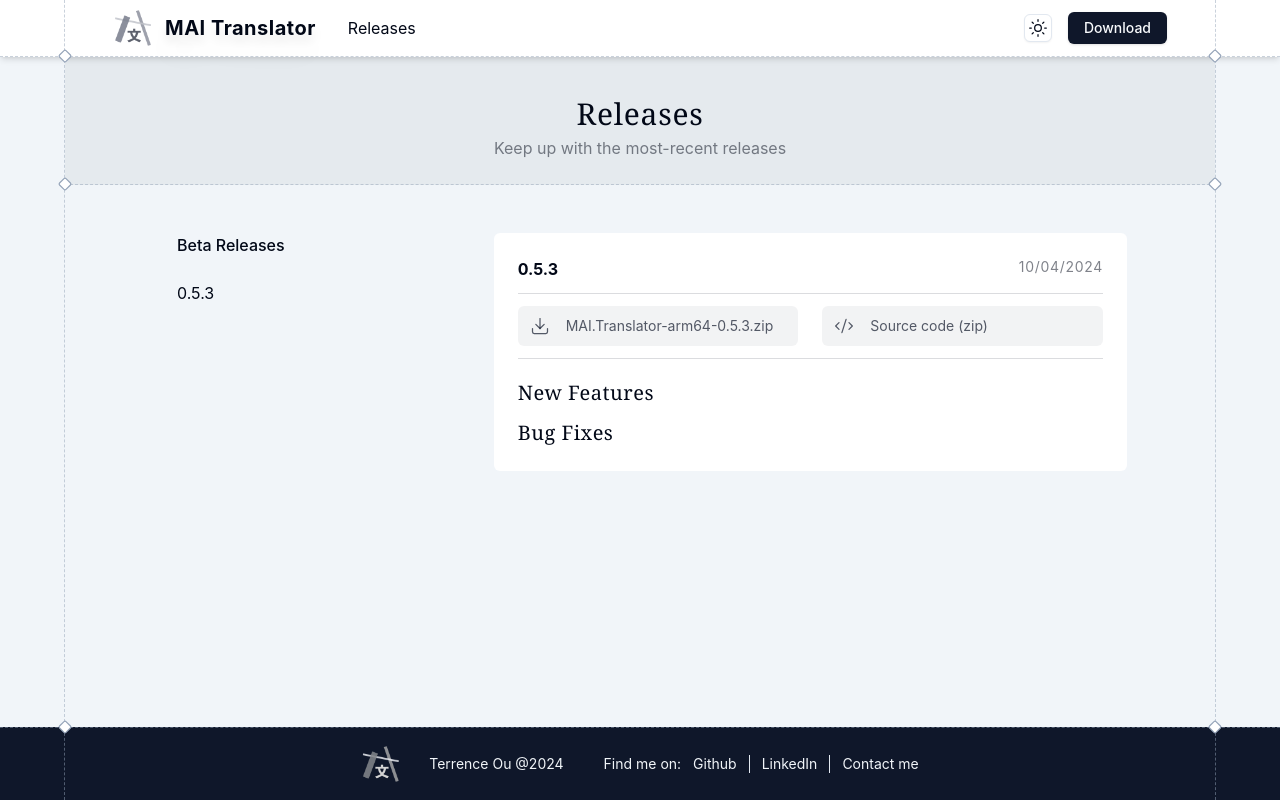
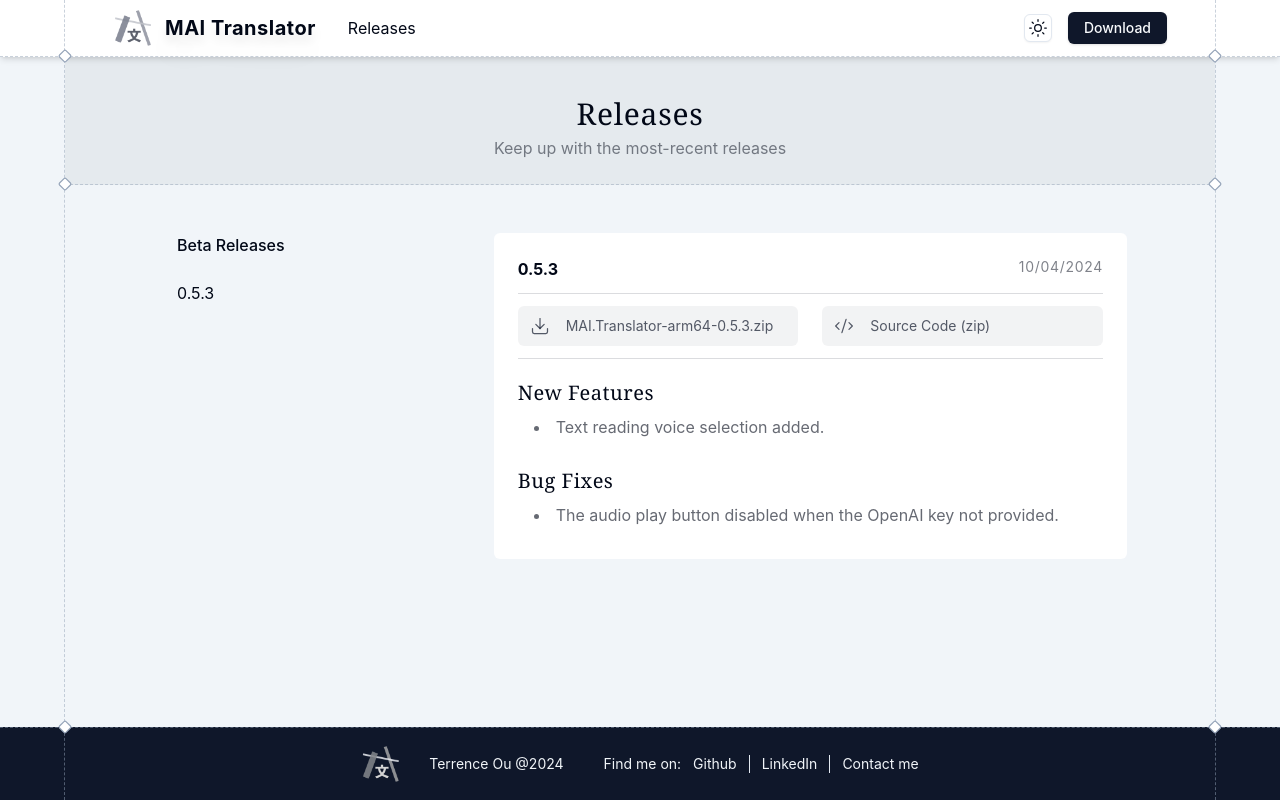
Before and after one commit to terrence-ou/MAI-Translator-Website, a React (Vite) app: page /#/releases in a window 1280 px wide. Built offline with nearby package versions, Linux system fonts and the light colour scheme.

Commit message:
release page updated

```diff
--- a/src/components/ReleaseCard.tsx
+++ b/src/components/ReleaseCard.tsx
@@ -1,29 +1,53 @@
+import { releaseType } from "@/releases";
 import { CodeXml, Download } from "lucide-react";
 
-const ReleaseCard = () => {
+const ReleaseCard = ({ release }: { release: releaseType }) => {
+  const { version, date, new_features, bug_fixes, links } = release;
   return (
     <div className="w-full p-6 bg-background rounded-md">
       <div className="flex justify-between pb-3 border-b-[1px] border-primary/15">
-        <p className="font-bold">0.5.3</p>
-        <p className="tracking-wider opacity-50 text-sm">10/04/2024</p>
+        <p className="font-bold">{version}</p>
+        <p className="tracking-wider opacity-50 text-sm">{date}</p>
       </div>
       <div className="grid grid-cols-2 gap-6 py-3 border-b-[1px] border-primary/15">
-        <a className="flex items-center gap-4 px-3 py-2 min-h-8 h-full text-sm rounded-md hover:cursor-pointer w-full bg-primary/5 dark:bg-primary/10 text-primary/70">
+        {Object.entries(links).map(([name, link]) => {
+          return (
+            <a
+              className="flex items-center gap-4 px-3 py-2 min-h-8 h-full w-full text-sm rounded-md hover:cursor-pointer bg-primary/5 dark:bg-primary/10 text-primary/70"
+              href={link}
+              key={`${version}-${name}`}
+            >
+              {name === "Source Code (zip)" ? (
+                <CodeXml strokeWidth={1.5} width={20} />
+              ) : (
                 <Download strokeWidth={1.5} width={20} />
-          <span>MAI.Translator-arm64-0.5.3.zip</span>
+              )}
+              <span>{name}</span>
             </a>
-        <a className="flex items-center gap-4 px-3 py-2 min-h-8 h-full text-sm rounded-md hover:cursor-pointer w-full bg-primary/5 dark:bg-primary/10 text-primary/70">
-          <CodeXml strokeWidth={1.5} width={20} />
-          <span>Source code (zip)</span>
-        </a>
+          );
+        })}
       </div>
-      <div className="flex flex-col gap-3 mt-5">
+      <div className="flex flex-col gap-5 mt-5">
+        {new_features && (
           <div>
             <h3 className="text-xl font-serif tracking-wide">New Features</h3>
+            <ul>
+              {new_features.map((feature, index) => (
+                <li key={`${version}-feature-${index}`}>{feature}</li>
+              ))}
+            </ul>
           </div>
+        )}
+        {bug_fixes && (
           <div>
             <h3 className="text-xl font-serif tracking-wide">Bug Fixes</h3>
+            <ul>
+              {bug_fixes.map((fix, index) => (
+                <li key={`${version}-bugfix-${index}`}>{fix}</li>
+              ))}
+            </ul>
           </div>
+        )}
       </div>
     </div>
   );
--- a/src/index.css
+++ b/src/index.css
@@ -126,4 +126,8 @@ button {
   .frame {
       @apply border-dashed border-slate-400/50 dark:border-slate-500/40
   }
+
+  li {
+    @apply pl-4 py-2 list-disc list-inside opacity-60;
+  }
 }
--- /dev/null
+++ b/src/releases.ts
@@ -0,0 +1,26 @@
+export type releaseType = {
+  version: string;
+  date: string;
+  new_features?: string[];
+  bug_fixes?: string[];
+  links: {
+    [key: string]: string;
+  };
+};
+
+export default [
+  {
+    version: "0.5.3",
+    date: "10/04/2024",
+    new_features: ["Text reading voice selection added."],
+    bug_fixes: [
+      "The audio play button disabled when the OpenAI key not provided.",
+    ],
+    links: {
+      "MAI.Translator-arm64-0.5.3.zip":
+        "https://github.com/terrence-ou/MAI-Translator/releases/download/v0.5.3/MAI.Translator-arm64-0.5.3.zip",
+      "Source Code (zip)":
+        "https://github.com/terrence-ou/MAI-Translator/archive/refs/tags/v0.5.3.zip",
+    },
+  },
+] as releaseType[];
--- a/src/routes/releases.tsx
+++ b/src/routes/releases.tsx
@@ -1,5 +1,7 @@
 import Corners from "@/components/Corners";
 import ReleaseCard from "@/components/ReleaseCard";
+
+import releases from "@/releases";
 
 const Releases = () => {
   return (
@@ -17,7 +19,9 @@ const Releases = () => {
           <p className="">0.5.3</p>
         </div>
         <div className="col-span-2 px-6">
-          <ReleaseCard />
+          {releases.map((release) => (
+            <ReleaseCard key={release.version} release={release} />
+          ))}
         </div>
       </div>
     </div>
```
Lines whose indentation alone changed are shown as unchanged.
